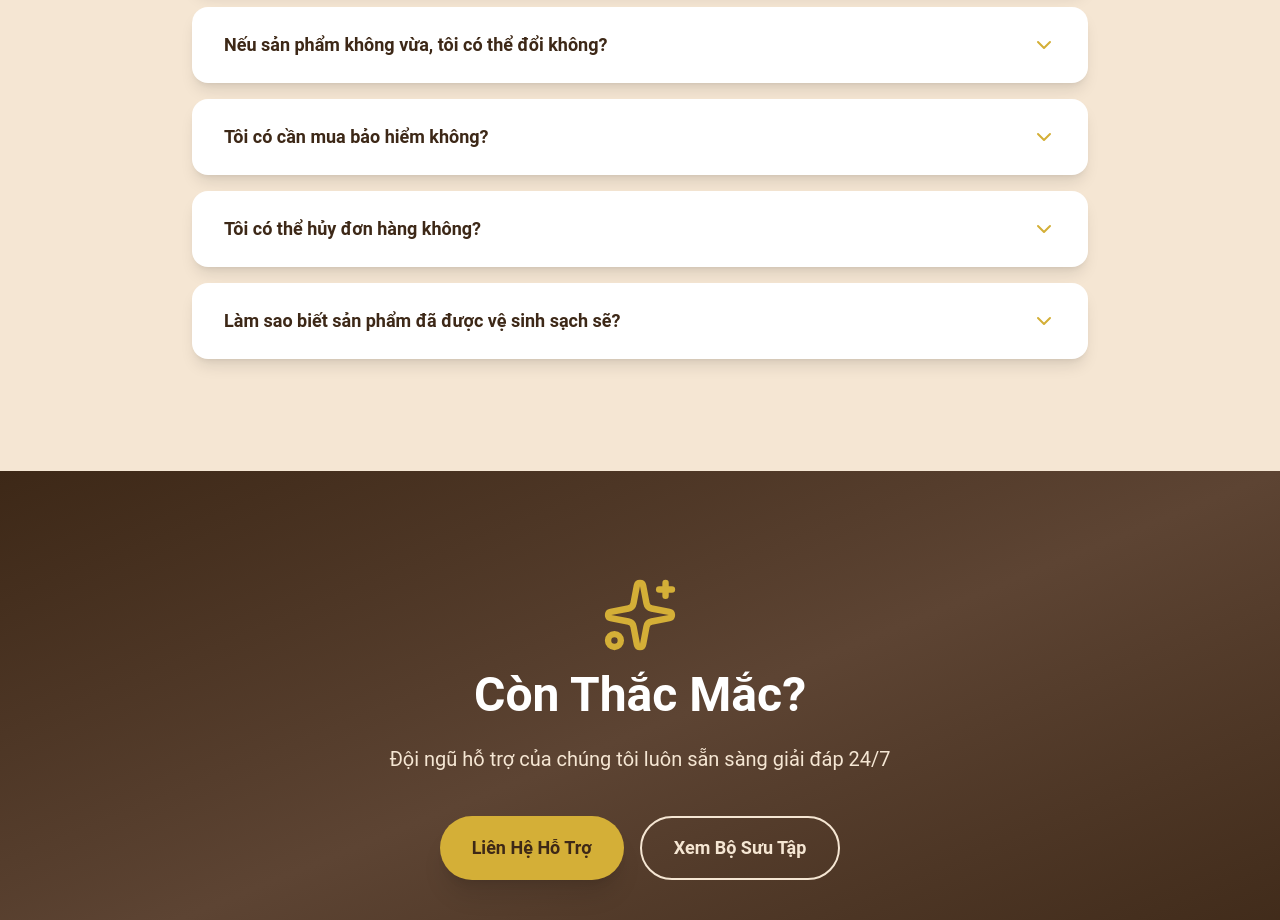
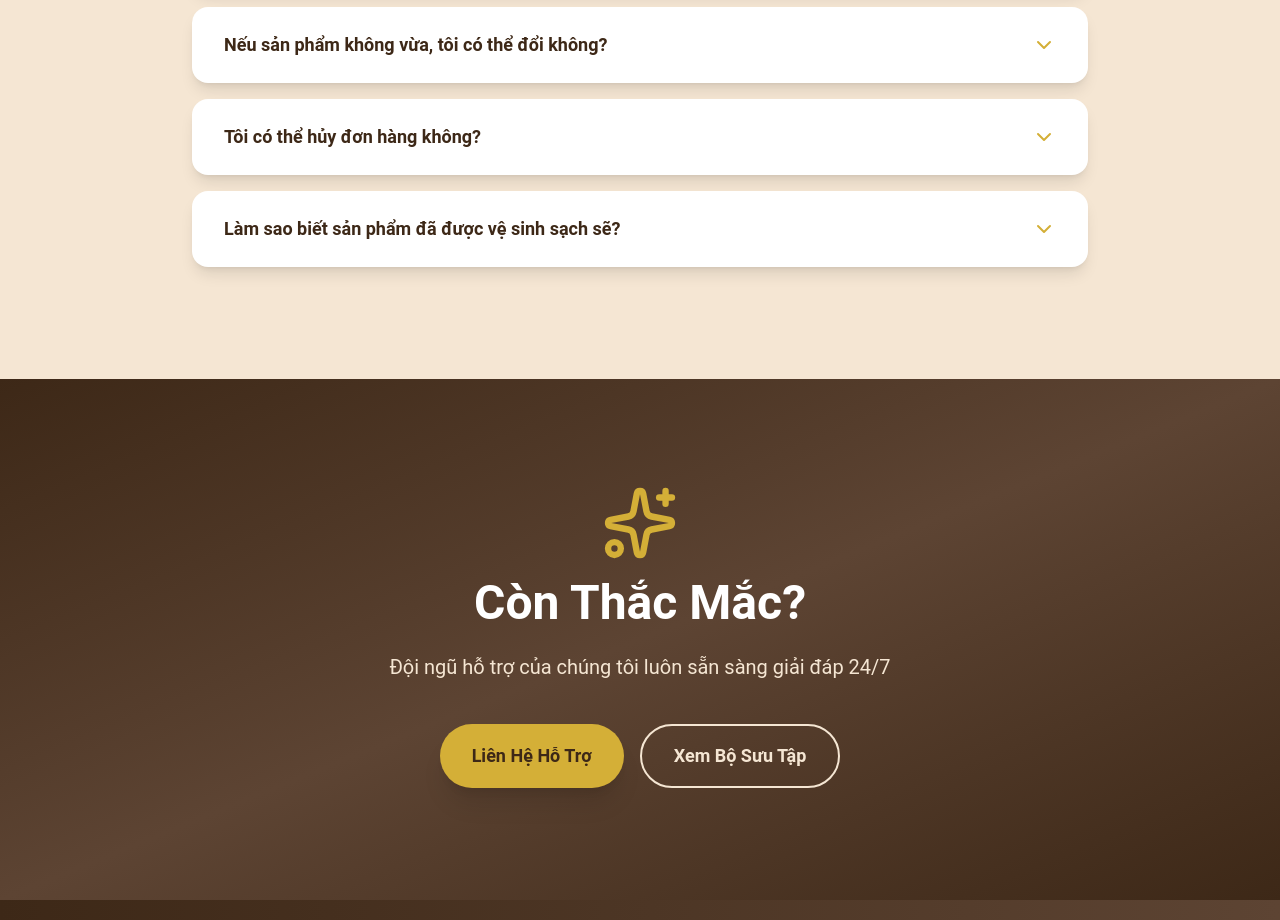
Before and after one commit to phglamm/caprieux, a React (Vite) app: page /policy in a window 1280 px wide. Shown: the part 5320-6240 px from the top of the page. Built offline with nearby package versions, Linux system fonts and the light colour scheme.

Commit message:
Update PolicyScreen.jsx

```diff
--- a/src/pages/PolicyScreen/PolicyScreen.jsx
+++ b/src/pages/PolicyScreen/PolicyScreen.jsx
@@ -276,11 +276,6 @@ export default function PolicyScreen() {
       question: "Nếu sản phẩm không vừa, tôi có thể đổi không?",
       answer:
         "Có, bạn có thể đổi size trong vòng 4h sau khi nhận hàng (nếu còn hàng). Chúng tôi sẽ giao size mới và lấy lại sản phẩm cũ miễn phí.",
-    },
-    {
-      question: "Tôi có cần mua bảo hiểm không?",
-      answer:
-        "Bảo hiểm cơ bản đã bao gồm trong giá thuê (hư hỏng nhẹ). Với sản phẩm cao cấp, chúng tôi khuyến khích mua bảo hiểm cao cấp (+10% giá thuê).",
     },
     {
       question: "Tôi có thể hủy đơn hàng không?",
```
